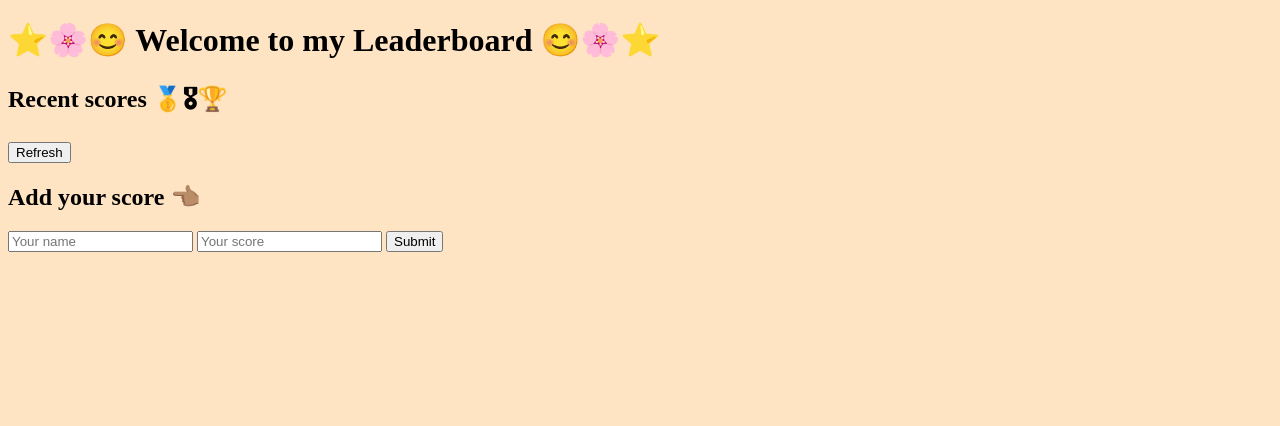
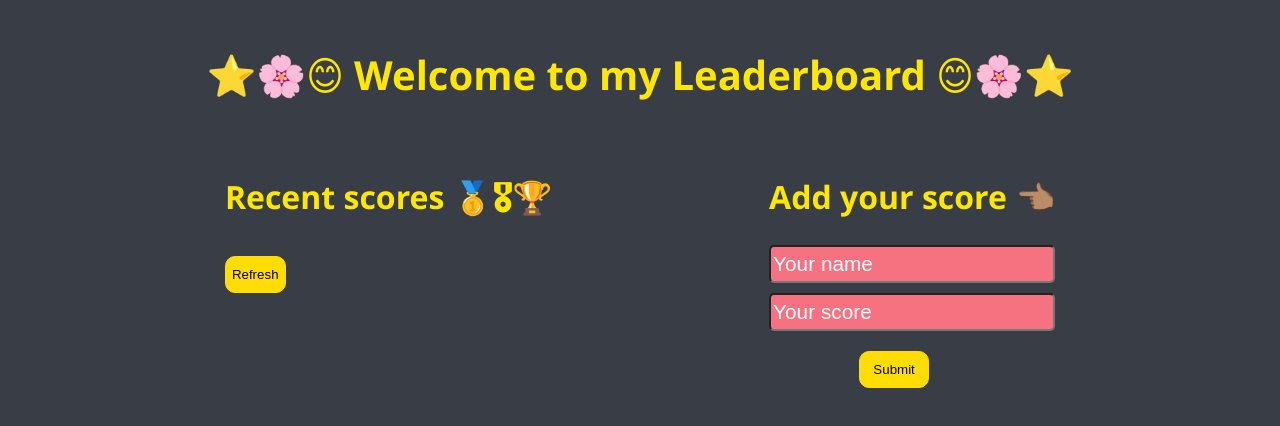
Before and after one commit to IvonneBenitesRodriguez/leaderboard-microverse, a website built with webpack: page src/index.html in a window 1280 px wide. Built offline with nearby package versions, Linux system fonts and the light colour scheme; no server answers.

Commit message:
Style: add styles for leaderboard list app

```diff
--- a/src/style.css
+++ b/src/style.css
@@ -1,3 +1,94 @@
 body {
-  background-color: bisque;
+  background-color: #393e46;
 }
+
+h1 {
+  text-align: center;
+  color: #ffe700;
+  padding: 20px 20px;
+  font-size: 2.5rem;
+  font-family: 'Segoe UI', Tahoma, Geneva, Verdana, sans-serif;
+}
+
+section.main {
+  display: flex;
+  justify-content: space-evenly;
+}
+
+article.fill-score {
+  display: block;
+}
+
+form#formPart {
+  display: flex;
+  flex-direction: column;
+  gap: 10px;
+}
+
+button.btn-score {
+  width: 70px;
+  margin-left: 90px;
+  background-color: #fd0;
+  padding-top: 10px;
+  padding-bottom: 10px;
+  margin-top: 10px;
+  border: 1px solid #fd0;
+  border-radius: 10px;
+}
+
+button.btn-refresh {
+  background-color: #fd0;
+  border: 1px solid #fd0;
+  border-radius: 10px;
+  padding-top: 10px;
+  padding-bottom: 10px;
+  margin-bottom: 10px;
+}
+
+h2 {
+  color: #ffe700;
+  font-family: 'Segoe UI', Tahoma, Geneva, Verdana, sans-serif;
+  font-size: 2rem;
+}
+
+#results {
+  margin-top: 20px;
+}
+
+li {
+  list-style-type: none;
+}
+
+#listItems > li:nth-child(even) {
+  background-color: #f5ebeb;
+  color: #5c5470;
+  padding: 3px;
+  padding-left: 10px;
+  text-align: center;
+  font-size: 1.2rem;
+}
+
+#listItems > li:nth-child(odd) {
+  background-color: #b0757c;
+  color: white;
+  padding: 3px;
+  padding-left: 3px;
+  text-align: center;
+  font-size: 1.2rem;
+}
+
+input {
+  height: 2rem;
+  background-color: #f67280;
+  border-radius: 5px;
+  font-size: 1.3rem;
+}
+
+input:focus {
+  box-shadow: 5px 5px #393e46;
+}
+
+input::placeholder {
+  color: white;
+  font-size: 1.3rem;
+}
```
